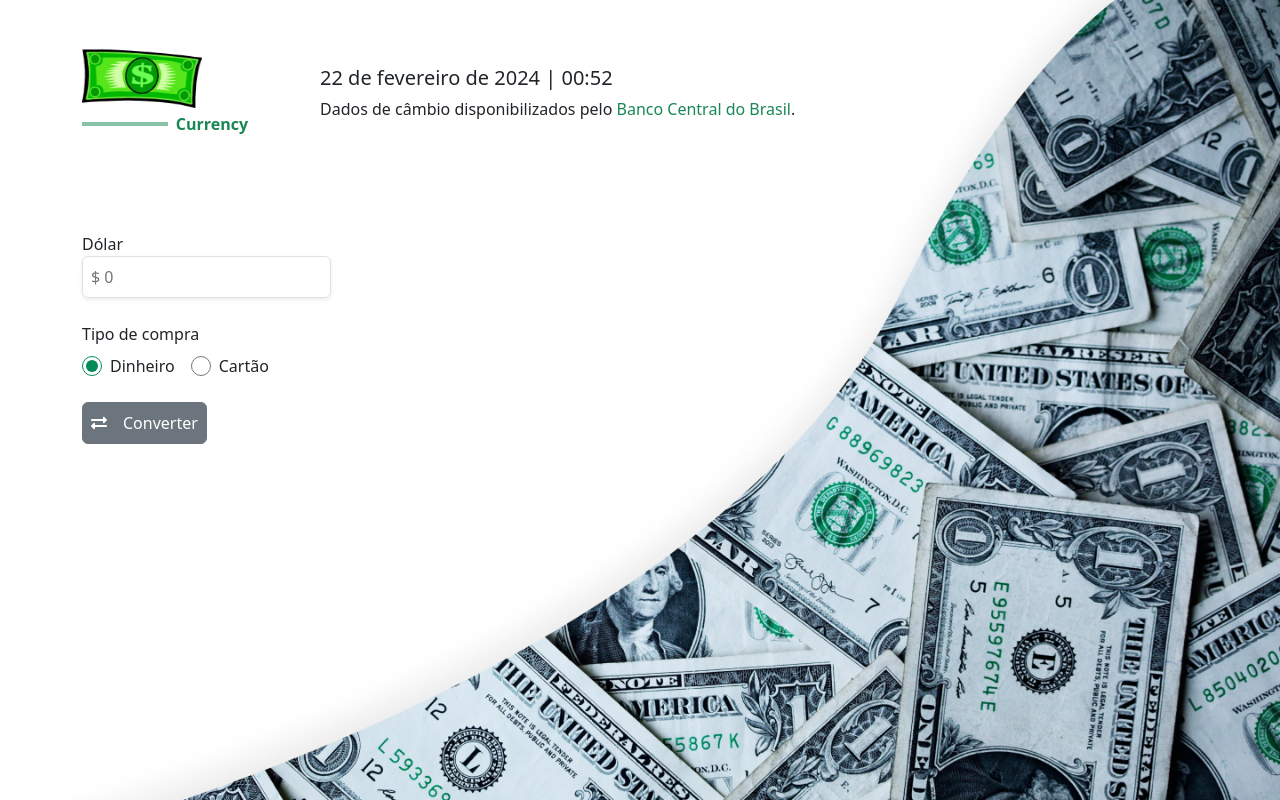
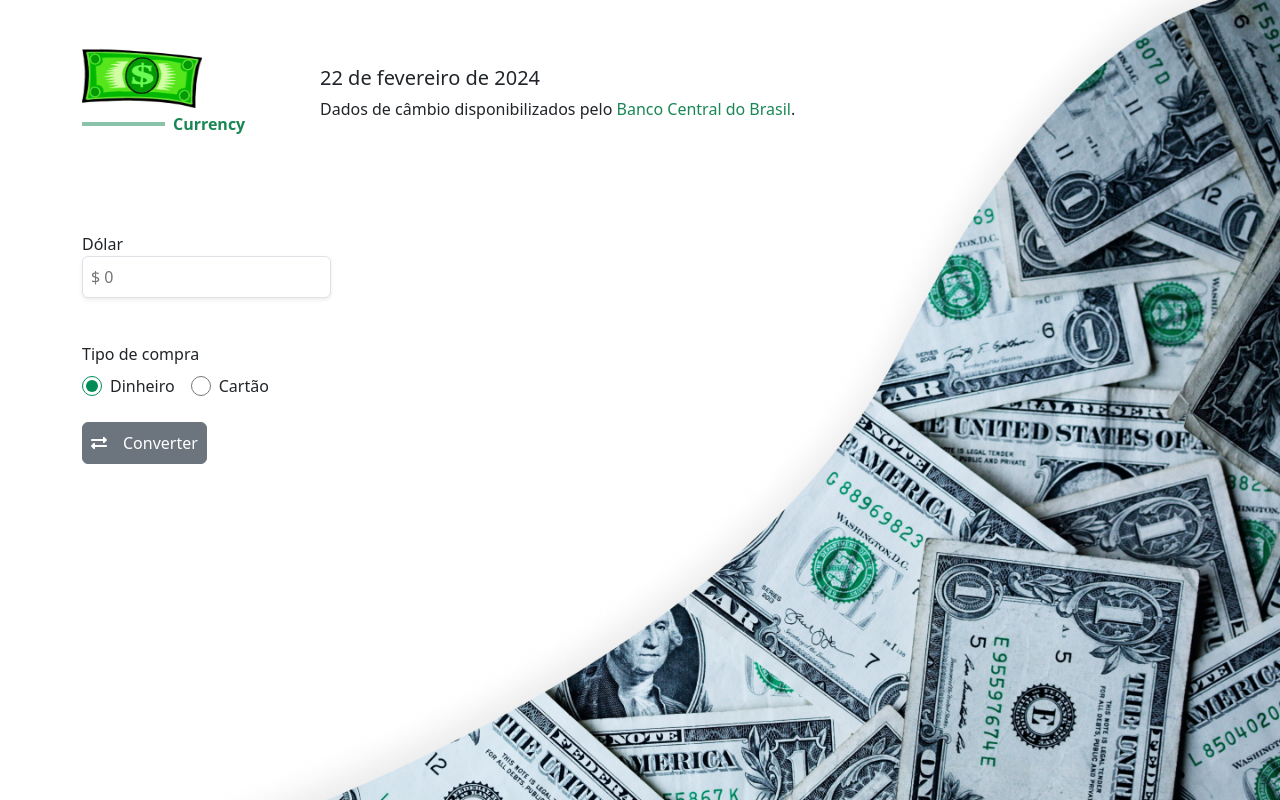
Before and after one commit to pricarrenho/conversao-moeda, a React (Vite) app: page / in a window 1280 px wide. Built offline with nearby package versions, Linux system fonts and the light colour scheme; no server answers.

Commit message:
style: changed style

```diff
--- a/src/components/Header/index.tsx
+++ b/src/components/Header/index.tsx
@@ -1,6 +1,5 @@
 import logo from "../../assets/images/logo.jpg";
 import { formattedDate } from "../../utils/formattedDate";
-import { formattedHour } from "../../utils/formattedHour";
 
 export function Header() {
   return (
@@ -11,7 +10,7 @@ export function Header() {
 
           <div className="d-flex align-items-center gap-2">
             <div
-              className="bg-success w-75 opacity-50"
+              className="bg-success w-50 opacity-50"
               style={{ height: "4px" }}
             />
 
@@ -22,9 +21,7 @@ export function Header() {
 
       <div className="col">
         <div className="d-flex flex-column gap-1">
-          <p className="fs-5 fw-medium m-0">
-            {`${formattedDate().dateFormatText} | ${formattedHour()}`}
-          </p>
+          <p className="fs-5 fw-medium m-0">{formattedDate().dateFormatText}</p>
 
           <p className="m-0">
             Dados de câmbio disponibilizados pelo{" "}
--- a/src/page/Home/index.tsx
+++ b/src/page/Home/index.tsx
@@ -32,7 +32,9 @@ export function Home() {
               />
             </div>
 
-            {error && <p className="text-danger">{error}</p>}
+            <div style={{ height: "16px" }}>
+              <p className="text-danger">{error}</p>
+            </div>
           </div>
 
           <InputRadio />
--- a/src/style.css
+++ b/src/style.css
@@ -5,12 +5,9 @@
 }
 
 .background-default {
-  position: absolute;
-  top: 0;
-  left: 0;
-  width: 100%;
-  height: 100%;
+  width: 100vw;
+  height: 100vh;
   background-image: url(./assets/images/Mask.png);
   background-size: cover;
-  background-position: center;
+  background-position: end;
 }
--- a/src/utils/formattedHour.ts
+++ /dev/null
@@ -1,10 +0,0 @@
-import { format } from "date-fns";
-import { ptBR } from "date-fns/locale";
-
-export const formattedHour = () => {
-  const date = new Date();
-
-  return format(date, "HH:mm", {
-    locale: ptBR,
-  });
-};
```
